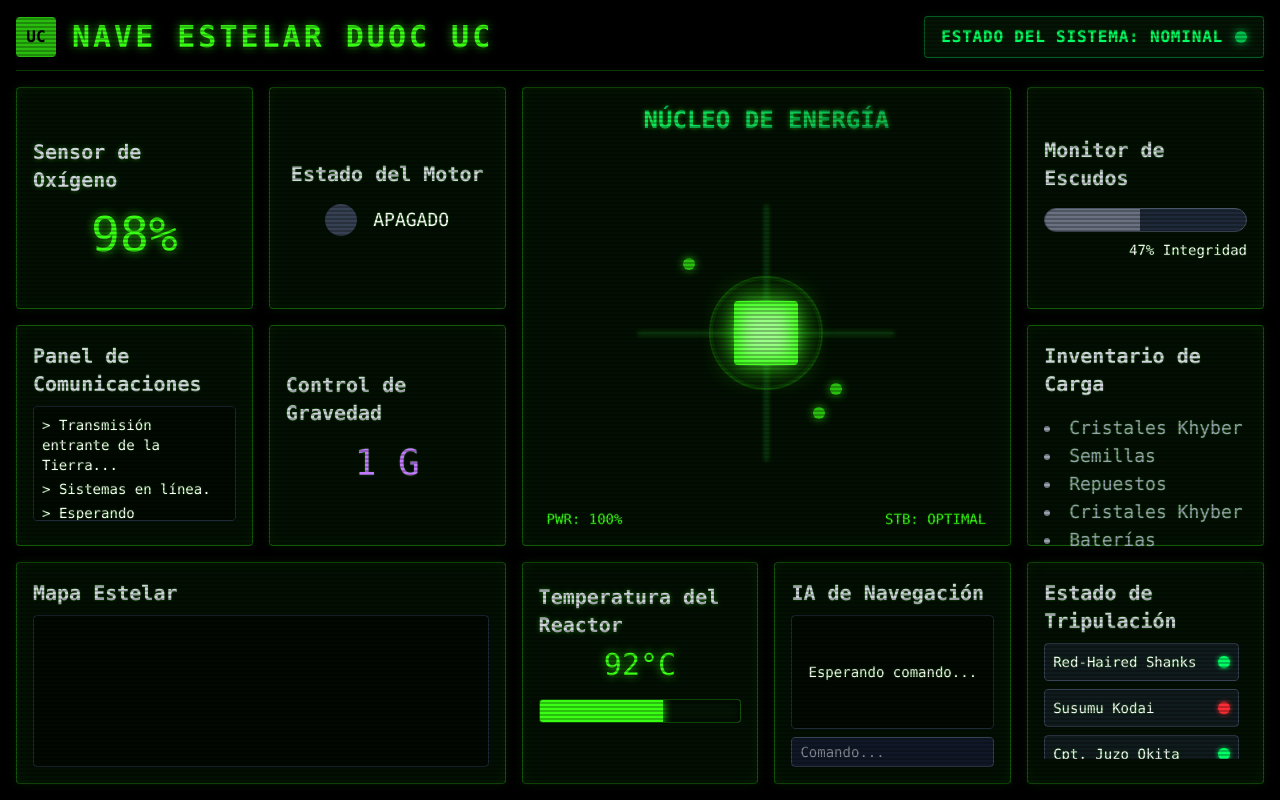
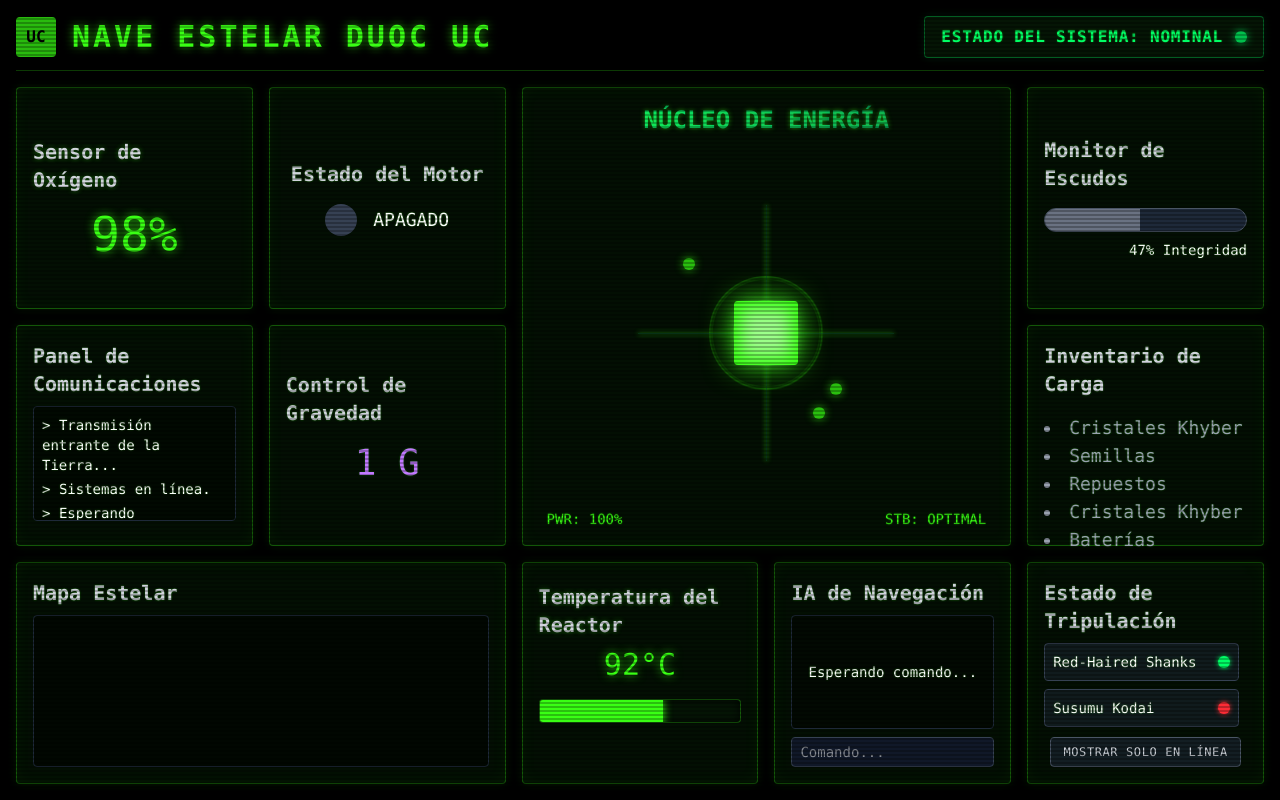
Before and after one commit to EricRamirezS/PanelDeControlEstelar, a React (Vite) app: page / in a window 1280 px wide. Built offline with nearby package versions, Linux system fonts and the light colour scheme.

Commit message:
Se Integro Boton de filtrado para Mostrar Tripulantes con estado Online:True
Manteniendo el diseño ya integrado de la pagina

Se Integro mensaje en el caso de que no hayan tripulantes en linea

```diff
--- a/src/components/CrewStatus.jsx
+++ b/src/components/CrewStatus.jsx
@@ -2,6 +2,7 @@ import { useState, useEffect } from 'react';
 
 const CrewStatus = () => {
   const [crew, setCrew] = useState([]);
+  const [showOnlineOnly, setShowOnlineOnly] = useState(false);
 
   useEffect(() => {
     const allNames = ['Cmdr. Shepard', 'Lt. Ripley', 'Dr. Bowman', 'Eng. Scott', 'Cpt. Picard', 'Spock', 'Han Solo', 'Chewbacca', 'Cpt. Monkey D. Luffy', 'Pirate Hunter Roronoa Zoro', 'Navigator Nami', 'Black Leg Sanji', 'Cpt. Trafalgar Law', 'Cpt. Eustass Kid', 'Red-Haired Shanks', 'Whitebeard Edward Newgate', 'Cpt. Harlock', 'Pilot Spike Spiegel', 'Jet Black', 'Faye Valentine', 'Cpt. Juzo Okita', 'Susumu Kodai', 'Cpt. James T. Kirk', 'Cmdr. William Riker', 'Lt. Uhura', 'Cpt. Kathryn Janeway', 'Capt. Malcolm Reynolds', 'Pilot Wash', 'Cpt. Kara Thrace', 'Admiral William Adama', 'Dr. Who', 'The Mandalorian Din Djarin', 'Moff Gideon', 'Cpt. Jonathan Archer', 'Navigator Hilda', 'Astrogator Orion', 'Helmsman Vega', 'Cpt. Nova Strider'];
@@ -14,22 +15,39 @@ const CrewStatus = () => {
     }));
     setCrew(initialCrew);
   }, []);
-
-  //TODO: Implementar un botón de filtrado para mostrar solo los tripulantes con online: true.
+ //TODO: Implementar un botón de filtrado para mostrar solo los tripulantes con online: true.
+  const displayedCrew = showOnlineOnly ? crew.filter((member) => member.online) : crew;
 
   return (
     <div className="glass-card flex flex-col h-full">
       <h2 className="text-xl font-bold text-gray-300 mb-2">Estado de Tripulación</h2>
       <ul className="flex-grow space-y-2 overflow-y-auto pr-2">
-        {crew.map((member, idx) => (
+        {displayedCrew.map((member, idx) => (
           <li key={idx} className="flex items-center justify-between bg-gray-800/50 p-2 rounded border border-gray-700">
             <span className="font-mono text-sm">{member.name}</span>
             <span className={`w-3 h-3 rounded-full ${member.online ? 'bg-[var(--system-green)] shadow-[0_0_5px_var(--system-green)]' : 'bg-red-500 shadow-[0_0_5px_var(--emergency-red)]'}`}></span>
           </li>
         ))}
+        {displayedCrew.length === 0 && (
+          <li className="bg-gray-800/50 p-2 rounded border border-gray-700 text-gray-400 text-sm font-mono text-center">
+            No hay tripulantes en línea
+          </li>
+        )}
       </ul>
       <div className="mt-2 text-center">
         {/* Aquí va el botón para filtrar online */}
+        <button
+          type="button"
+          onClick={() => setShowOnlineOnly((prev) => !prev)}
+          className={`px-3 py-1.5 rounded border text-xs font-mono uppercase tracking-wider transition-all duration-200 focus:outline-none focus:ring-2 focus:ring-[var(--system-green)]/50 ${
+            showOnlineOnly
+              ? 'border-[var(--system-green)] text-[var(--system-green)] bg-[rgba(0,255,102,0.12)] shadow-[0_0_8px_rgba(0,255,102,0.35)]'
+              : 'border-gray-600 text-gray-300 bg-gray-800/60 hover:border-[var(--retro-green)] hover:text-[var(--retro-green)] hover:shadow-[0_0_8px_rgba(57,255,20,0.25)]'
+          }`}
+          aria-pressed={showOnlineOnly}
+        >
+          {showOnlineOnly ? 'Mostrar todos' : 'Mostrar solo en línea'}
+        </button>
       </div>
     </div>
   );
```
